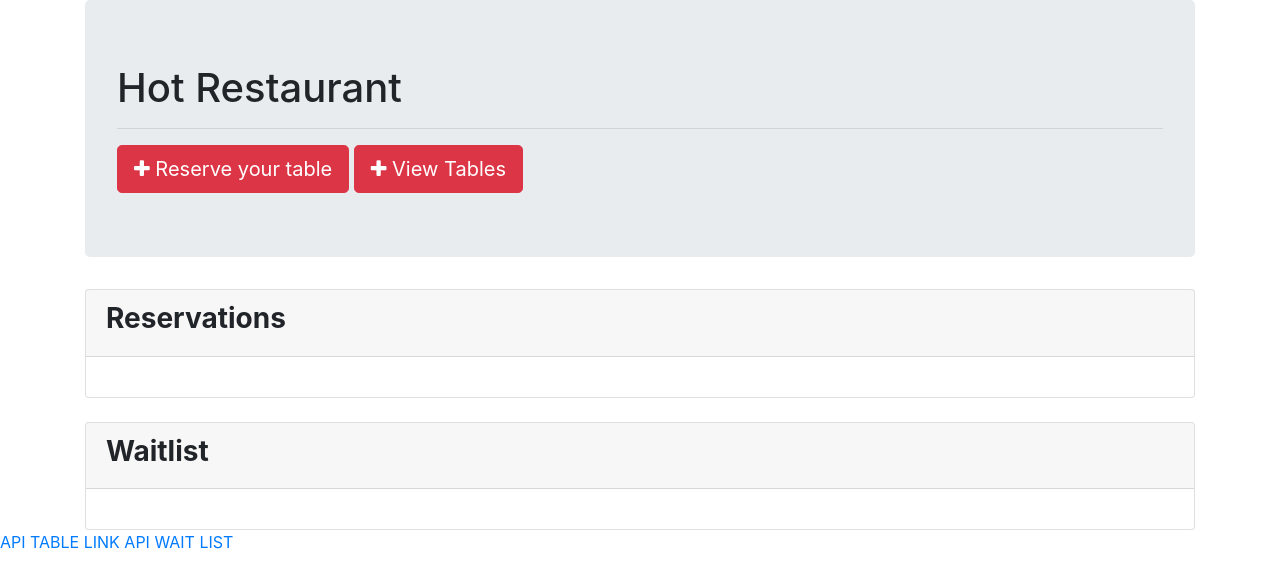
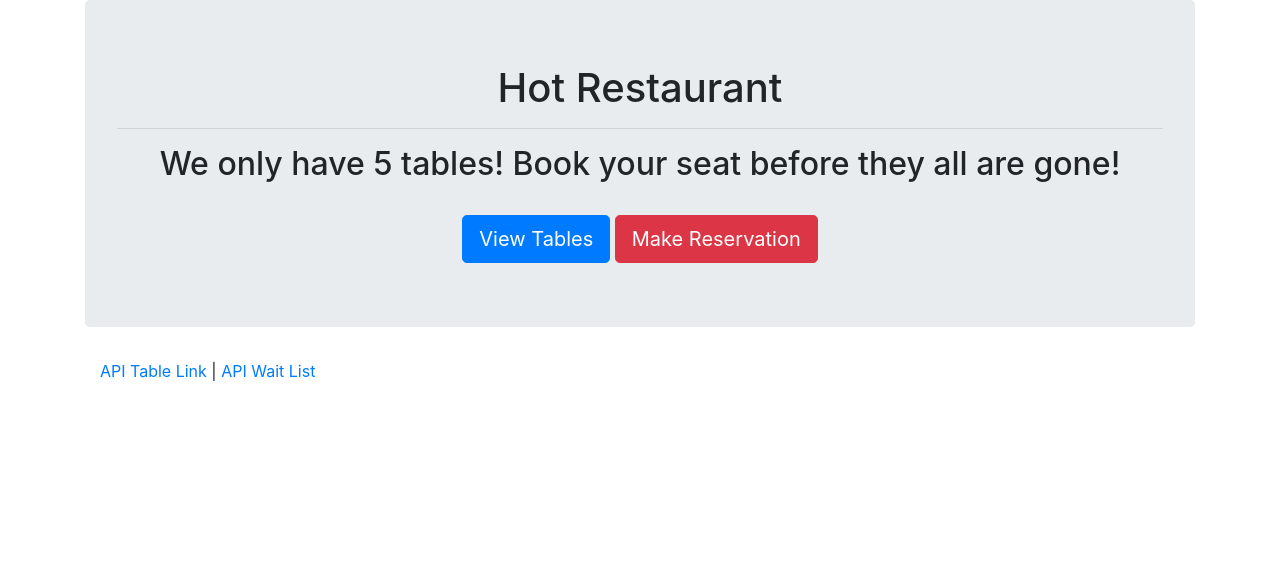
Before and after one commit to EmanuelPires/HOT-RESTAURANT, a website: page index.html in a window 1280 px wide. Drawn offline with nearby package versions, Linux system fonts and the light colour scheme.

Commit message:
New HTML

```diff
--- a/index.html
+++ b/index.html
@@ -19,66 +19,38 @@
   <body>
     <div class="container">
       <div class="jumbotron">
-        <h1>Hot Restaurant</h1>
+        <h1 class="text-center">
+          <span class="glyphicon glyphicon-fire"></span> Hot Restaurant
+        </h1>
+        <hr />
+        <h2 class="text-center">
+          We only have 5 tables! Book your seat before they all are gone!
+        </h2>
+        <br />
 
-        <hr />
-        <button class="btn btn-danger btn-lg">
-          <span class="fa fa-plus"></span> Reserve your table
-        </button>
-        <button class="btn btn-danger btn-lg">
-          <span class="fa fa-plus"></span> View Tables
-        </button>
-      </div>
-      <div class="row">
-        <div class="col-12">
-          <div class="card mb-4">
-            <div class="card-header">
-              <h3><strong>Reservations</strong></h3>
-            </div>
-            <div class="card-body" id="reservations"></div>
-          </div>
-
-          <div class="card">
-            <div class="card-header">
-              <h3><strong>Waitlist</strong></h3>
-            </div>
-            <div class="card-body" id="waitlist"></div>
-          </div>
+        <div class="text-center">
+          <a href="/tables"
+            ><button type="button" class="btn btn-lg btn-primary">
+              <span class="glyphicon glyphicon-list-alt"></span> View Tables
+            </button></a
+          >
+          <a href="/reserve"
+            ><button type="button" class="btn btn-lg btn-danger">
+              <span class="glyphicon glyphicon-credit-card"></span> Make
+              Reservation
+            </button></a
+          >
         </div>
       </div>
+
+      <footer class="footer">
+        <div class="container">
+          <p>
+            <a href="/api/tables">API Table Link</a> |
+            <a href="/api/waitlist">API Wait List</a>
+          </p>
+        </div>
+      </footer>
     </div>
-    <div>
-      <a href="">API TABLE LINK</a>
-      <a href="">API WAIT LIST</a>
-    </div>
-    <script type="text/javascript">
-      // QUESTION: What is this code doing?
-      $("#search-btn").on("click", function() {
-        var searchedCharacter = $("#character-search")
-          .val()
-          .trim();
-
-        // Using a RegEx Pattern to remove spaces from searchedCharacter
-        // You can read more about RegEx Patterns later https://www.regexbuddy.com/regex.html
-        searchedCharacter = searchedCharacter.replace(/\s+/g, "").toLowerCase();
-
-        // QUESTION: What does $.get do? What are the parameters it is expecting?
-        $.get("/api/characters/" + searchedCharacter, function(data) {
-          console.log(data);
-          if (data) {
-            $("#stats").show();
-            $("#name").text(data.name);
-            $("#role").text(data.role);
-            $("#age").text(data.age);
-            $("#force-points").text(data.forcePoints);
-          } else {
-            $("#name").text(
-              "The force is not strong with this one. Your character was not found."
-            );
-            $("#stats").hide();
-          }
-        });
-      });
-    </script>
   </body>
 </html>
```
